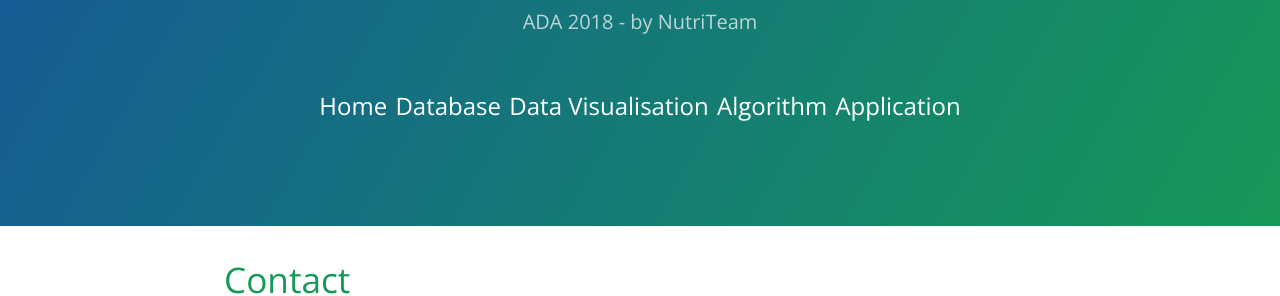
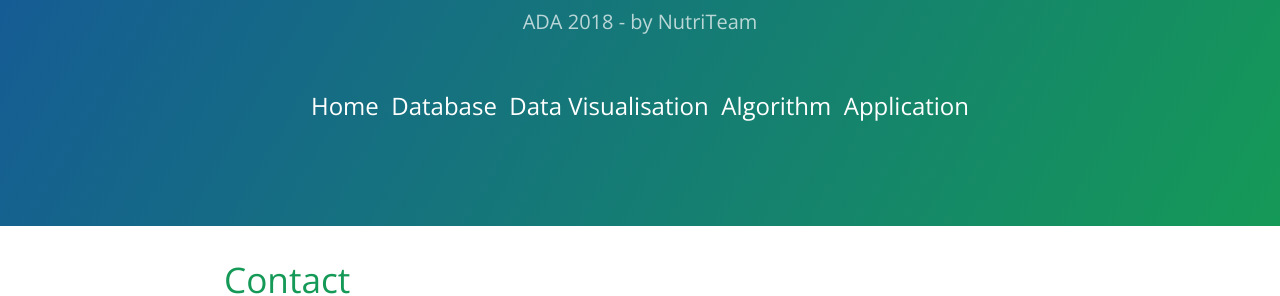
Before and after one commit to NutriTeam/Nutri_Score, a Jekyll site: the page built from contact.md, in a window 1280 px wide. Shown: the part 196-492 px from the top of the page. Built offline with Jekyll 4.4.1, drawn with Linux system fonts in a browser that asks for light colours.

Commit message:
Update default.html

```diff
--- a/_layouts/default.html
+++ b/_layouts/default.html
@@ -26,10 +26,10 @@
       <h1 class="project-name">{{ site.title | default: site.github.repository_name }}</h1>
       <h2 class="project-tagline">{{ site.description | default: site.github.project_tagline }}</h2>
       <div style="padding:2%;">
-          <a href="./home.html" style="font-size:150%;color:white">Home</a>&nbsp
-          <a href="./database.html" style="font-size:150%;color:white">Database</a>&nbsp
-          <a href="./Milestone_2.html" style="font-size:150%;color:white">Data Visualisation</a>&nbsp
-          <a href="./algo.html" style="font-size:150%;color:white">Algorithm</a>&nbsp
+          <a href="./home.html" style="font-size:150%;color:white">Home</a>&nbsp&nbsp
+          <a href="./database.html" style="font-size:150%;color:white">Database</a>&nbsp&nbsp
+          <a href="./Milestone_2.html" style="font-size:150%;color:white">Data Visualisation</a>&nbsp&nbsp
+          <a href="./algo.html" style="font-size:150%;color:white">Algorithm</a>&nbsp&nbsp
           <a href="./app.html" style="font-size:150%;color:white">Application</a>
       </nav><br>
     </header>
```
